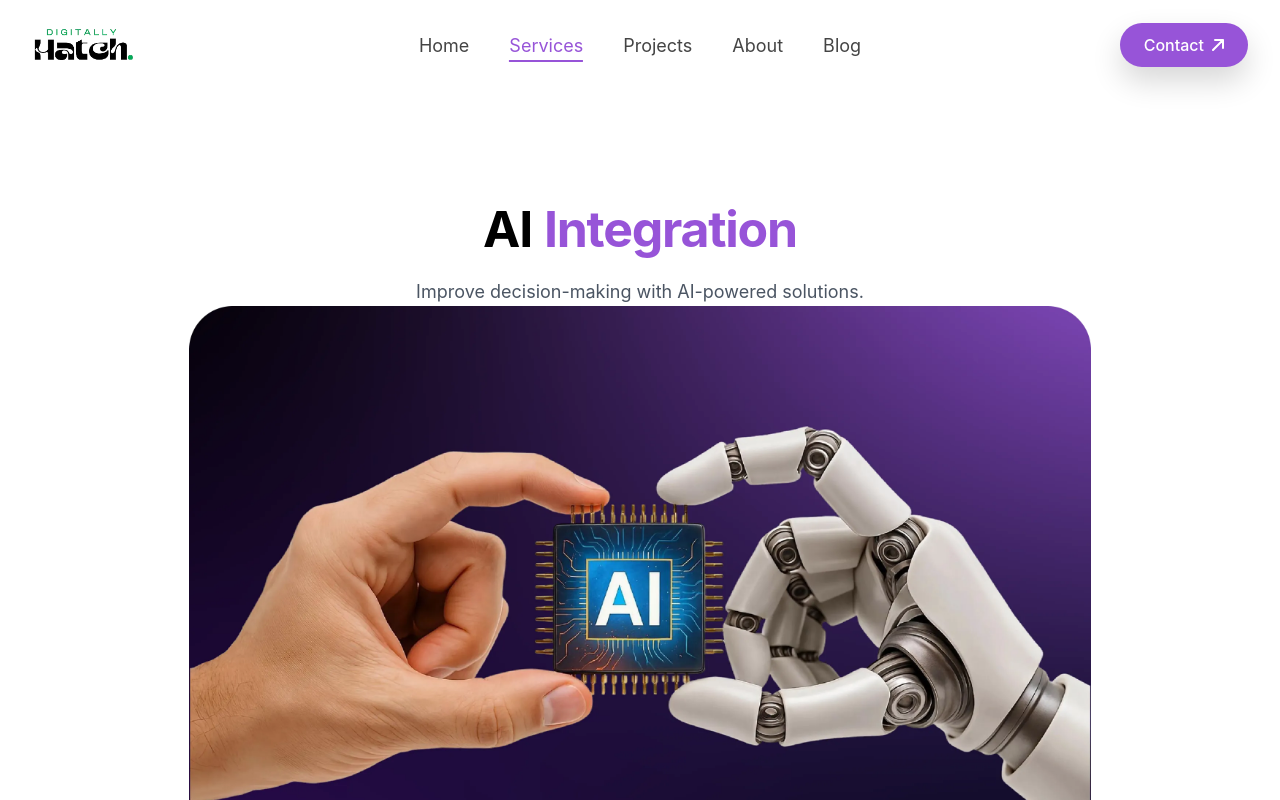
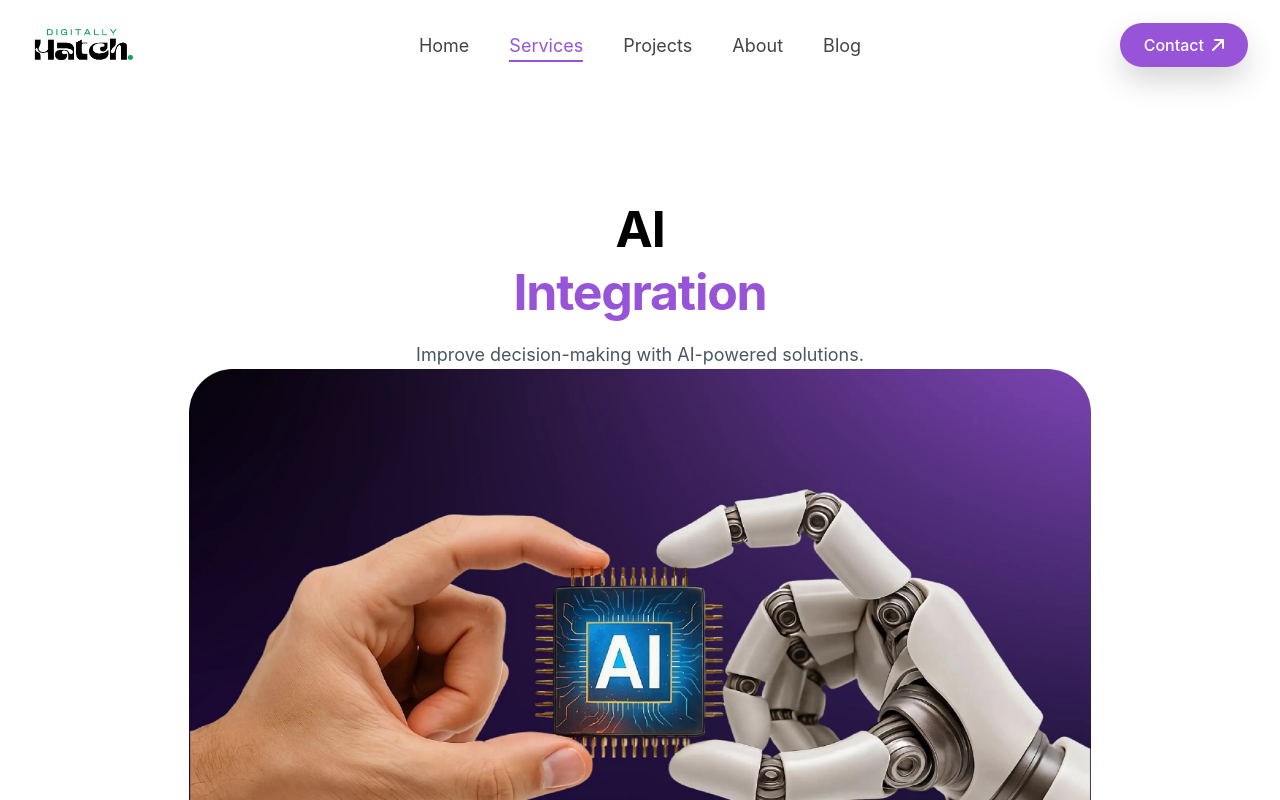
Before and after one commit to Abdullah-Software-Engineer/hatch-second-brand, a Next.js app: page /services/ai-integration in a window 1280 px wide. Shown: the top 800 px of the page. Built offline with nearby package versions, Linux system fonts and the light colour scheme; a web font is replaced by a local one.

Commit message:
Restored to 'a5d5331db9812a73def6c887f0eb474cff3f4d5f'
Replit-Restored-To: a5d5331db9812a73def6c887f0eb474cff3f4d5f

```diff
--- a/app/sections/ServiceDetail/ServiceDetailHero.tsx
+++ b/app/sections/ServiceDetail/ServiceDetailHero.tsx
@@ -55,7 +55,7 @@ export default function ServiceDetailHero({
           animate="visible"
         >
           <h1 className="text-[26px] sm:text-[30px] md:text-[38px] lg:text-[44px] xl:text-[50px] leading-[1.1] font-bold text-black tracking-tight mb-4 sm:mb-5">
-            <span className="flex flex-wrap justify-center items-center gap-x-3 gap-y-2">
+            <span className="block flex flex-wrap justify-center items-center gap-x-3 gap-y-2">
               <motion.span variants={item} className="font-bold">
                 {titlePart1}
               </motion.span>
@@ -74,12 +74,14 @@ export default function ServiceDetailHero({
                   />
                 </motion.span>
               )}
-              {titlePart2 && (
+            </span>
+            {titlePart2 && (
+              <span className="block flex flex-wrap justify-center items-center gap-x-3 gap-y-2 mt-1 md:mt-2">
                 <motion.span variants={item} className="text-primary font-bold">
                   {titlePart2}
                 </motion.span>
-              )}
-            </span>
+              </span>
+            )}
           </h1>
           <motion.p
             variants={item}
```
